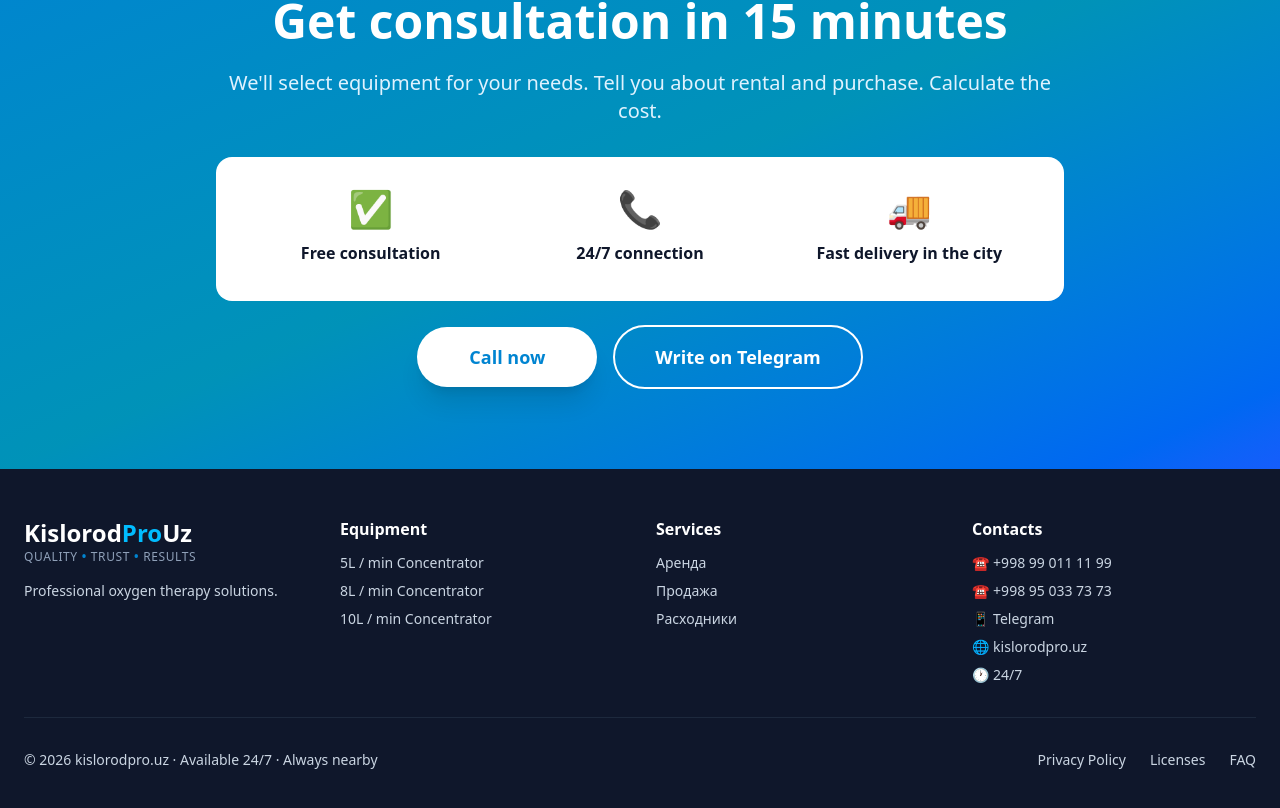
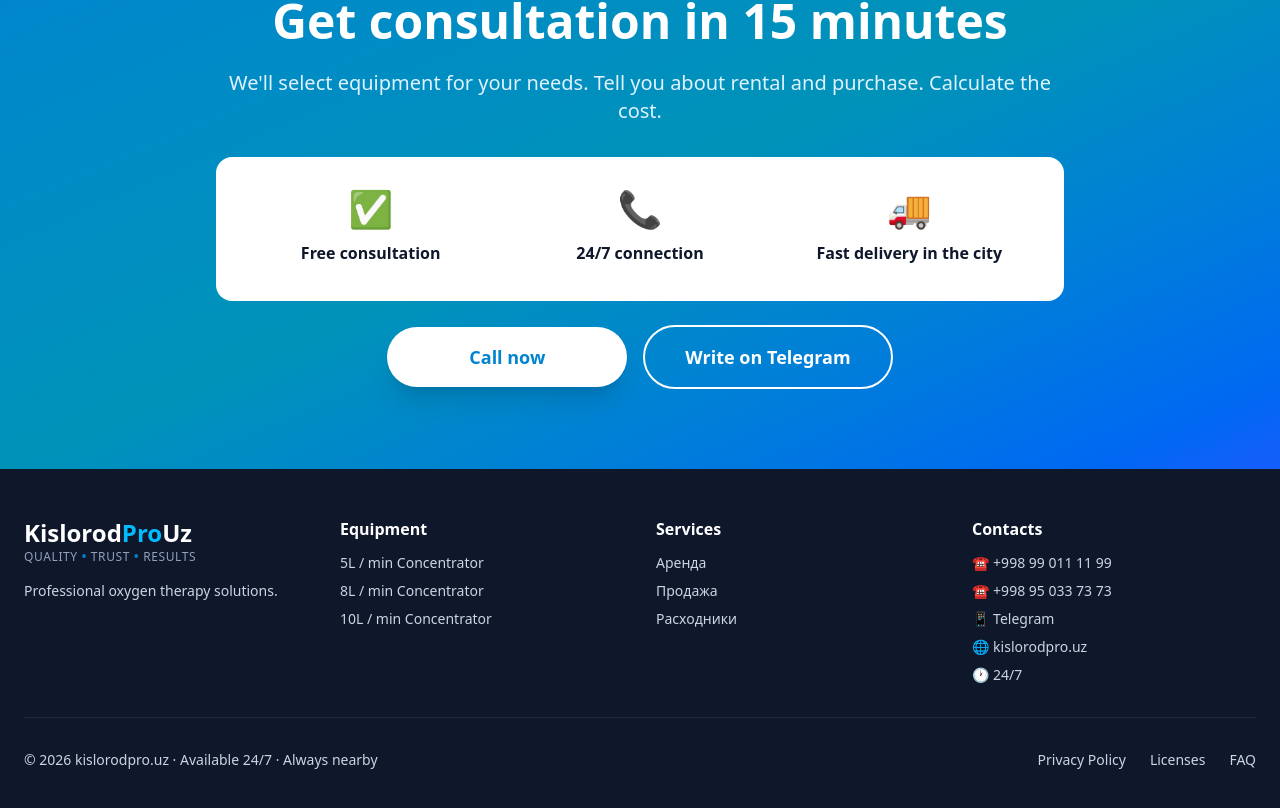
Before and after one commit to sthm23/oxigen_apparat, a Next.js app: page /en in a window 1280 px wide. Shown: the part 3056-3864 px from the top of the page. Built offline with nearby package versions, Linux system fonts and the light colour scheme.

Commit message:
fix: adjust button class for consistent minimum width in CTA section

```diff
--- a/components/CTASection.tsx
+++ b/components/CTASection.tsx
@@ -43,7 +43,7 @@ export function CTASection() {
           <div className="flex flex-col sm:flex-row gap-4 justify-center items-center">
             <button
               onClick={() => setIsModalOpen(true)}
-              className="px-13 py-4 bg-white hover:bg-sky-50 text-sky-600 rounded-full font-bold text-lg transition shadow-xl inline-block"
+              className="min-w-60 px-13 py-4 bg-white hover:bg-sky-50 text-sky-600 rounded-full font-bold text-lg transition shadow-xl inline-block"
             >
               {t('cta.button1')}
             </button>
```
